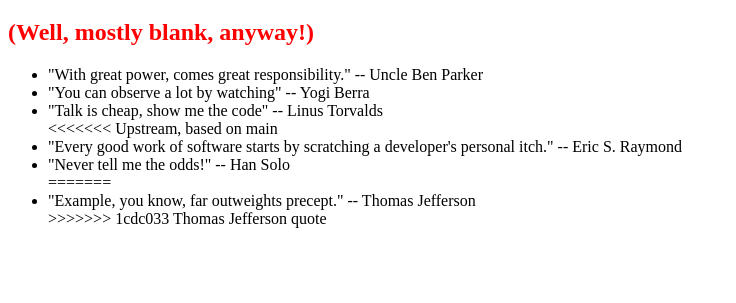
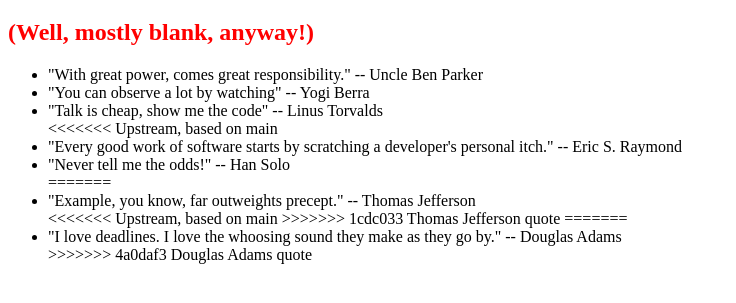
Before and after one commit to emores/0main_openSAP_repo, a plain HTML site: page index.html in a window 1280 px wide. Shown: the part 61-364 px from the top of the page, without its empty margins (0-736 px from the left). Drawn offline with Linux system fonts and the light colour scheme.

Commit message:
Douglas Adams quote

```diff
--- a/index.html
+++ b/index.html
@@ -17,7 +17,11 @@
 			<li>"Never tell me the odds!" -- Han Solo</li>
 =======
 			<li>"Example, you know, far outweights precept." -- Thomas Jefferson</li>
+<<<<<<< Upstream, based on main
 >>>>>>> 1cdc033 Thomas Jefferson quote
+=======
+			<li>"I love deadlines. I love the whoosing sound they make as they go by." -- Douglas Adams</li>
+>>>>>>> 4a0daf3 Douglas Adams quote
 		</ul>
 	</body>
 </html>
```
